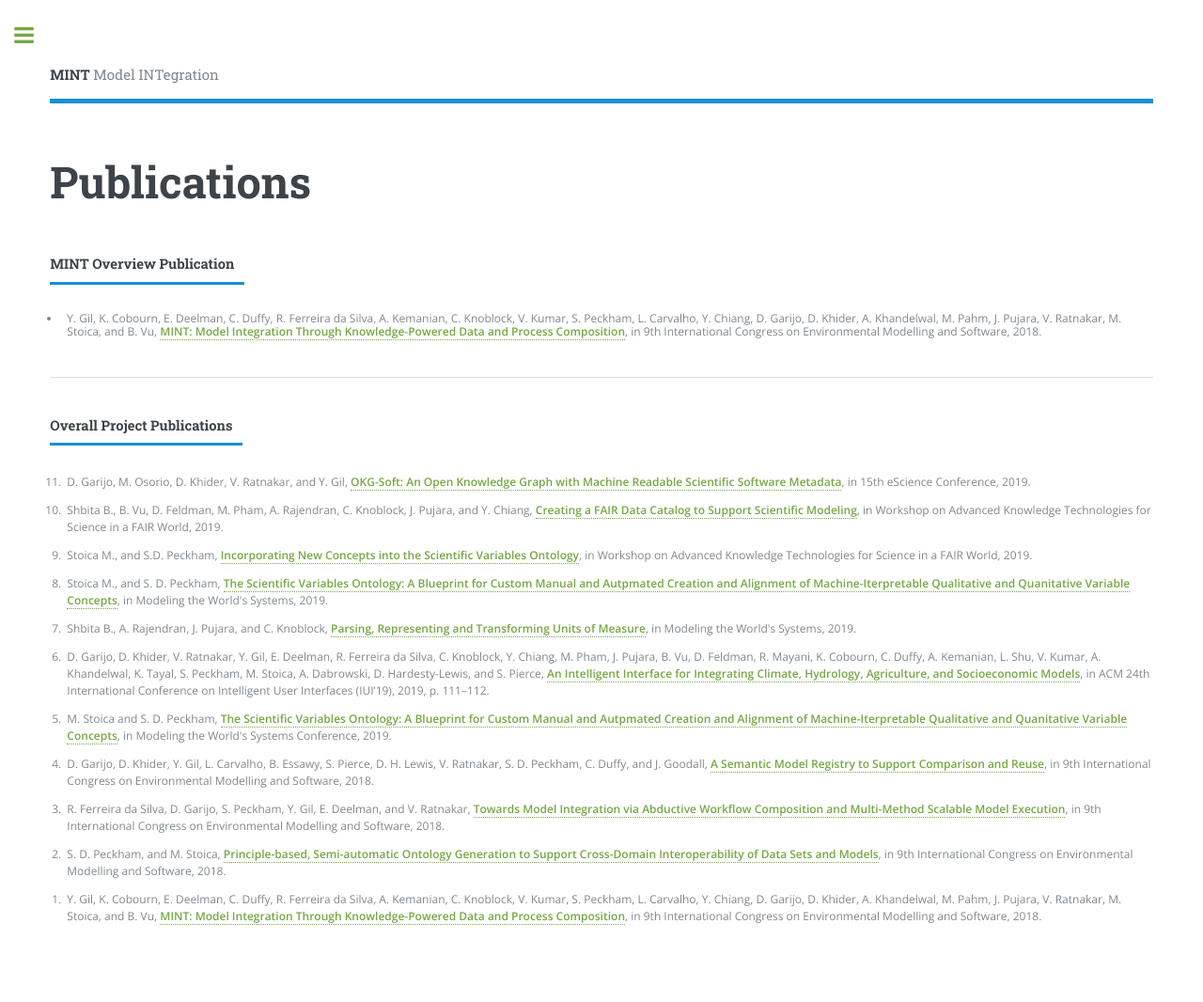
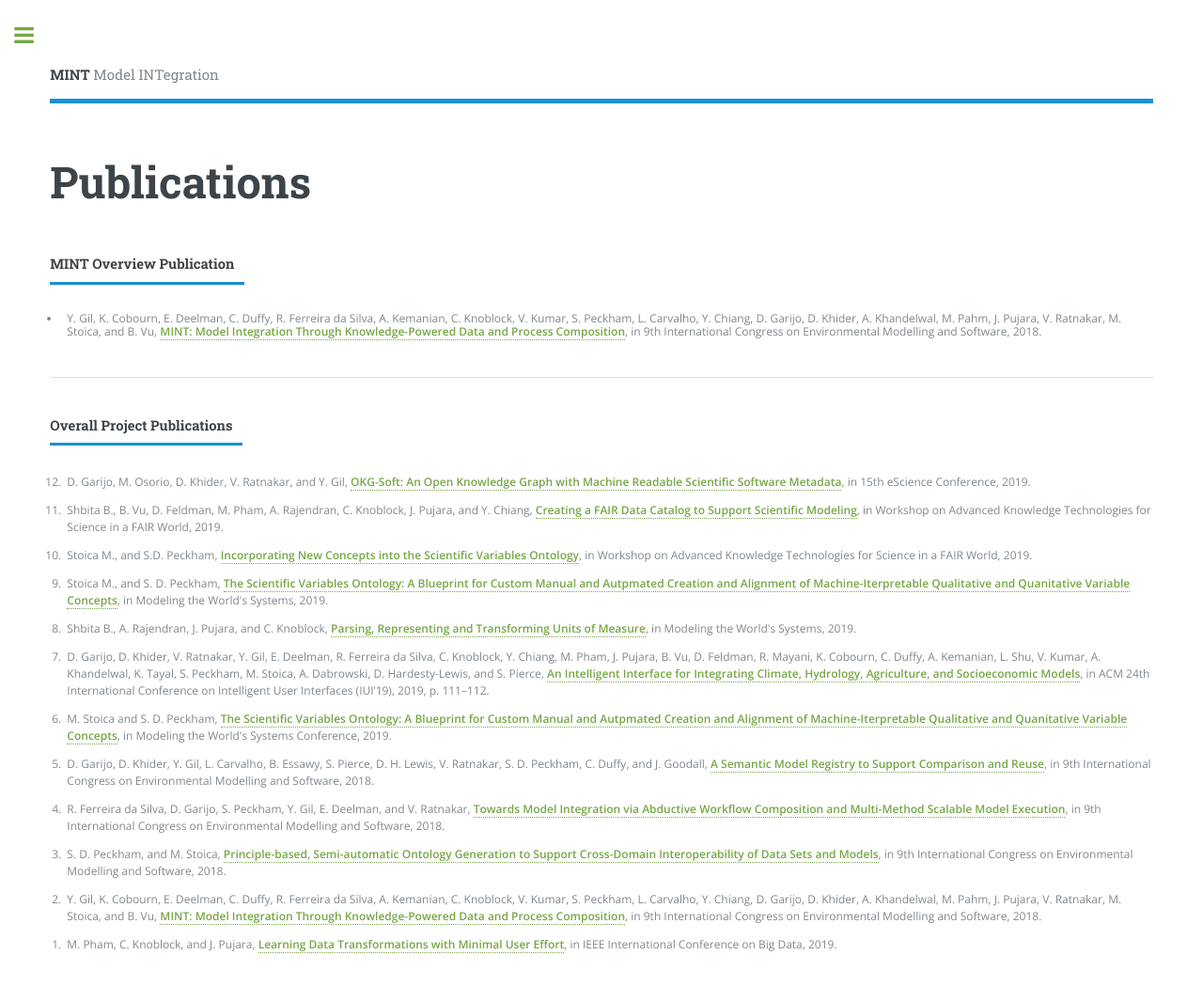
Before and after one commit to KnowledgeCaptureAndDiscovery/MINT, a Jekyll site: the page built from publications.html, in a window 1280 px wide. Shown: the whole page at 94% size. Built offline with Jekyll 4.4.1, drawn with Linux system fonts in a browser that asks for light colours; before the commit the page ends 1036 px from its top, so only the background shows below that.

Commit message:
Update publications.yml

```diff
--- a/_data/publications.yml
+++ b/_data/publications.yml
@@ -53,6 +53,11 @@
   link: "https://www.isi.edu/~gil/papers/gil-etal-iemss18.pdf"
   description: "9th International Congress on Environmental Modelling and Software, 2018"
 
+- title: "Learning Data Transformations with Minimal User Effort"
+  authors: "M. Pham, C. Knoblock, and J. Pujara"
+  link: "https://ieeexplore.ieee.org/document/9006350"
+  description: "IEEE International Conference on Big Data, 2019"
+
 #- title: ""
 #  authors: ""
 #  link: ""
```
